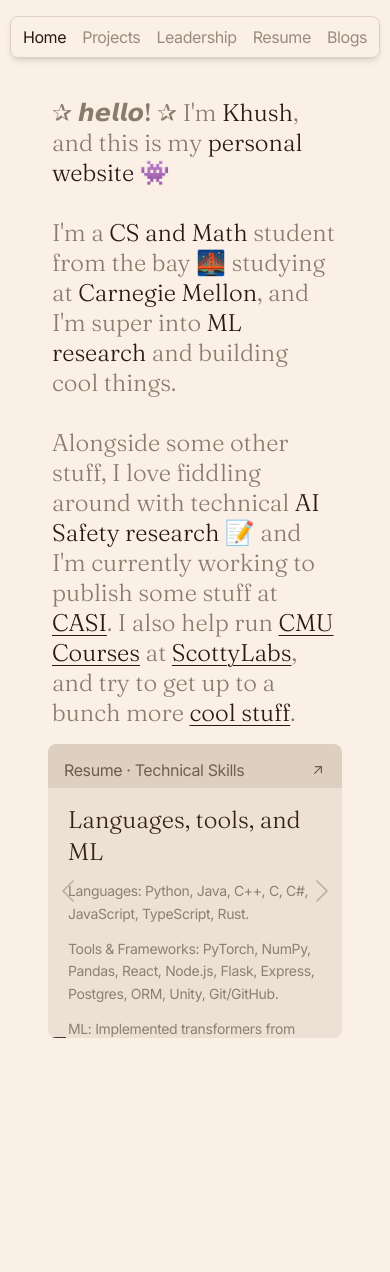
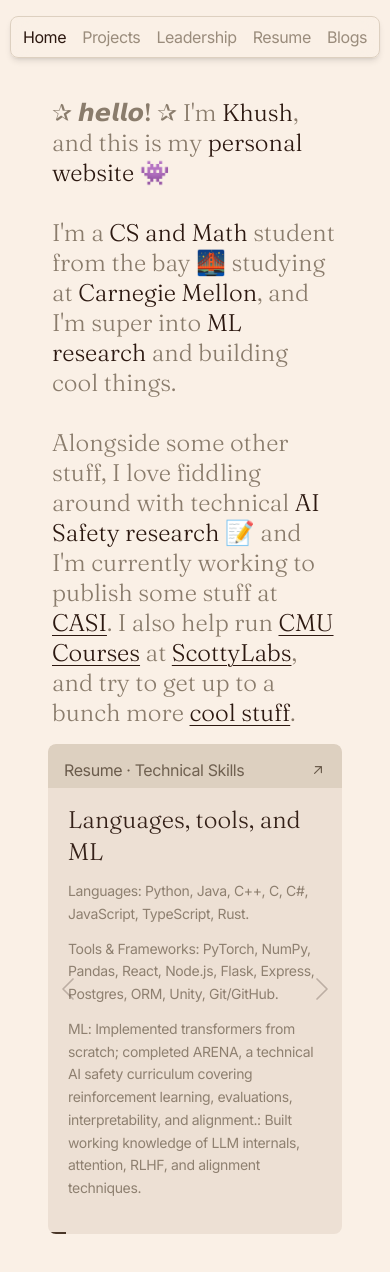
Before and after one commit to KhushShah1/personal, a Next.js app: page / in a window 390 px wide. Before the commit the page ends 1078 px from the top, so only its background shows below. Built offline with nearby package versions, Linux system fonts and the light colour scheme.

Commit message:
Mobile works

```diff
--- a/src/components/Card.tsx
+++ b/src/components/Card.tsx
@@ -27,11 +27,11 @@ export default function Card({
 }: CardProps) {
   const fadeClass = `transition-opacity duration-400 ${fading ? "opacity-0" : "opacity-100"}`;
   const headerSizeClass = headerSize === "base" ? "text-base" : "text-sm";
-  const containerClass = `group h-full w-full overflow-hidden rounded-lg bg-warm-200 transition-colors focus-within:bg-warm-300 hover:bg-warm-300 animate-card${href ? " block cursor-alias focus-visible:outline-none focus-visible:ring-4 focus-visible:ring-blue-200" : ""}`;
+  const containerClass = `group flex h-full min-h-[inherit] w-full flex-col overflow-hidden rounded-lg bg-warm-200 transition-colors focus-within:bg-warm-300 hover:bg-warm-300 animate-card${href ? " cursor-alias focus-visible:outline-none focus-visible:ring-4 focus-visible:ring-blue-200" : ""}`;
   const containerStyle = { animationDelay: `${delay}ms` };
 
   const inner = (
-    <div className="relative isolate flex h-full w-full flex-col">
+    <div className="relative isolate flex h-full min-h-[inherit] w-full flex-col">
       <div
         className={`flex items-center justify-between rounded-t-lg bg-warm-300 pl-4 pr-2 pt-2 ${headerSizeClass} tracking-tight text-warm-700`}
       >
@@ -49,7 +49,7 @@ export default function Card({
         )}
       </div>
       <div className="grow overflow-hidden">
-        <div className={`px-5 pt-4 ${fadeClass}`}>
+        <div className={`px-5 pt-4 pb-8 ${fadeClass}`}>
           <h3 className="font-serif-variation font-serif text-2xl font-light text-warm-900">
             {name}
           </h3>
--- a/src/pages/index.tsx
+++ b/src/pages/index.tsx
@@ -130,7 +130,7 @@ export default function Home() {
         </div>
 
         <div className="px-4 pt-2 pb-10 sm:pb-[10px]">
-          <div className="relative aspect-square sm:aspect-auto sm:h-[calc(100vh-130px)]">
+          <div className="relative flex min-h-[calc(100vw-4rem)] sm:block sm:h-[calc(100vh-130px)] sm:min-h-0">
             <CarouselButton direction="prev" onClick={() => goTo(-1)} />
             <CarouselButton direction="next" onClick={() => goTo(1)} />
             <Card
```
